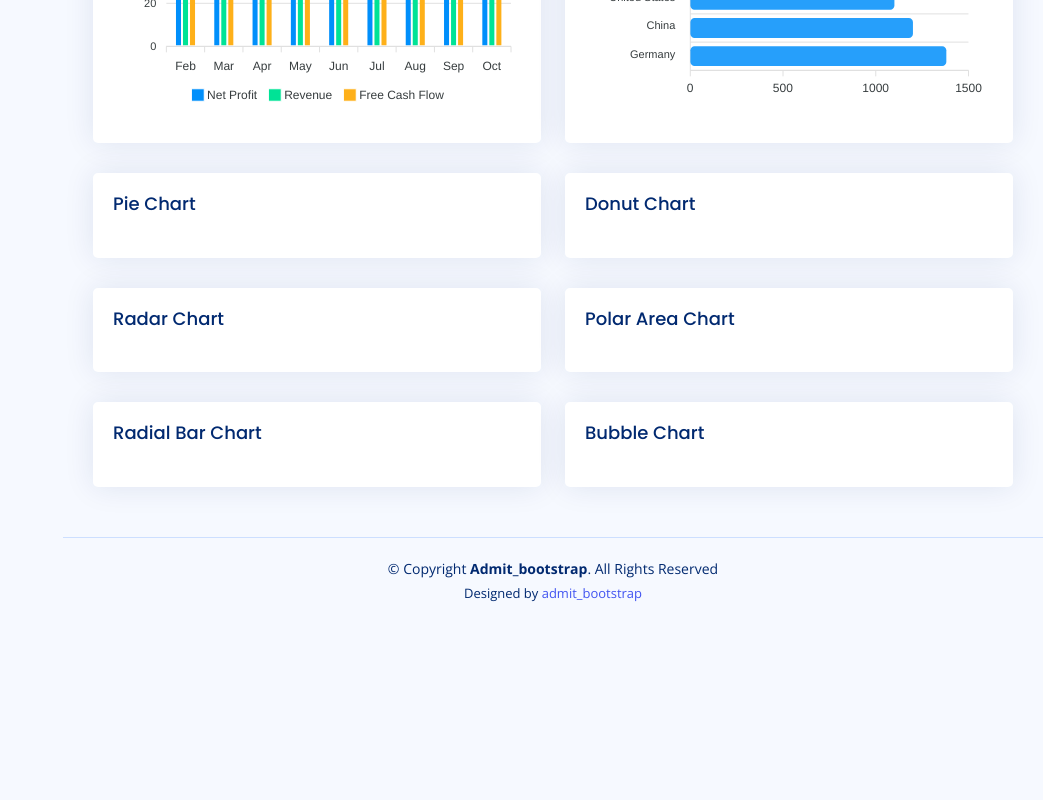
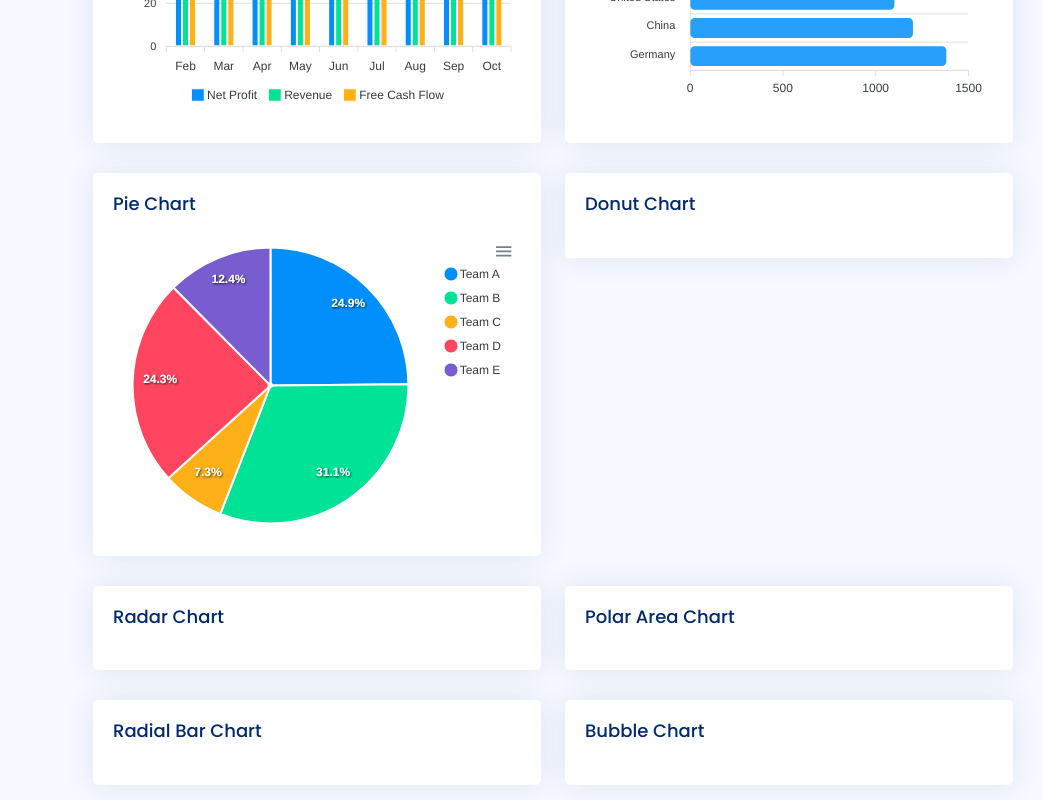
Before and after one commit to amitbd599/admin_bootstrap, a React (Create React App) app: page /charts-apexcharts in a window 1280 px wide. Shown: the part 932-1732 px from the top of the page, without its empty margins (237-1280 px from the left). Before the commit the page ends 1555 px from the top, so only its background shows below. Built offline with nearby package versions, Linux system fonts and the light colour scheme.

Commit message:
Pie Chart add

```diff
--- a/src/components/ChartsApexInner.jsx
+++ b/src/components/ChartsApexInner.jsx
@@ -196,6 +196,19 @@ const ChartsApexInner = () => {
       },
     },
   };
+  const PieChartOptions = {
+    series: [44, 55, 13, 43, 22],
+    options: {
+      chart: {
+        height: 350,
+        type: "pie",
+        toolbar: {
+          show: true,
+        },
+      },
+      labels: ["Team A", "Team B", "Team C", "Team D", "Team E"],
+    },
+  };
   return (
     <section className='section'>
       <div className='row'>
@@ -264,7 +277,12 @@ const ChartsApexInner = () => {
             <div className='card-body'>
               <h5 className='card-title'>Pie Chart</h5>
               {/* Pie Chart */}
-              <div id='pieChart' />
+              <ApexCharts
+                options={PieChartOptions.options}
+                series={PieChartOptions.series}
+                type='pie'
+                height={350}
+              />
               {/* End Pie Chart */}
             </div>
           </div>
```
